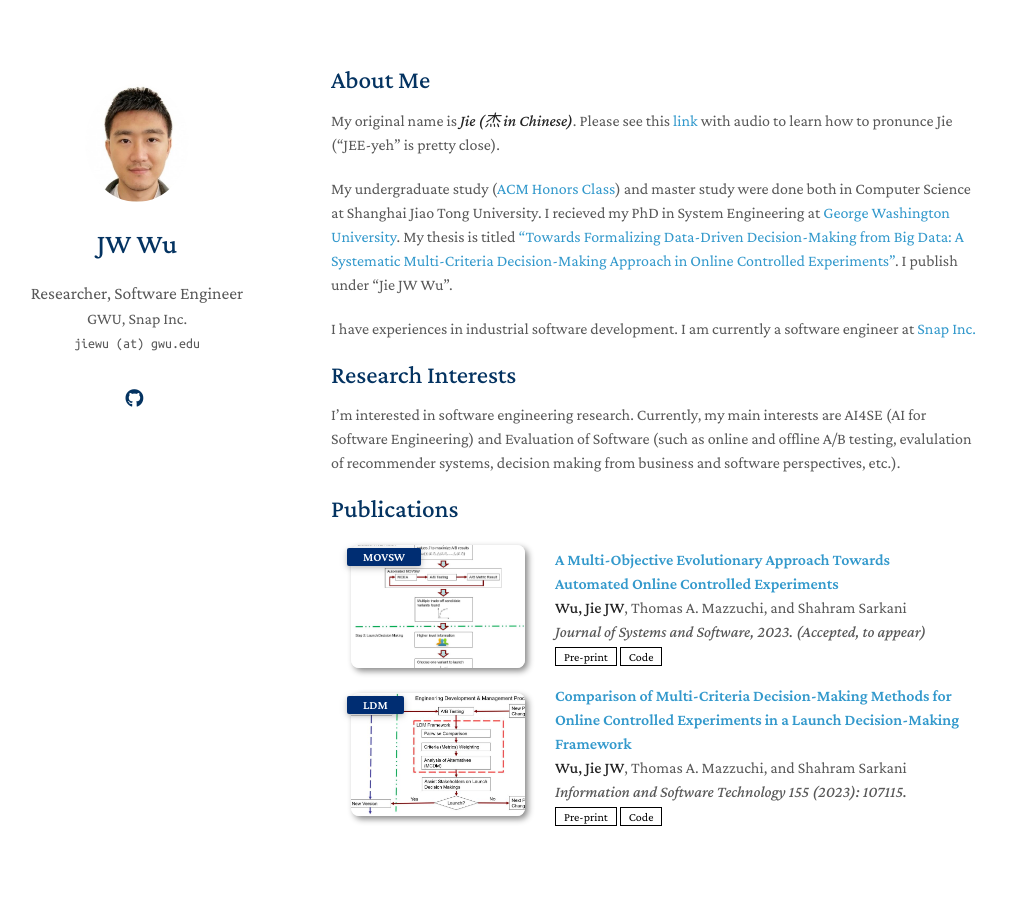
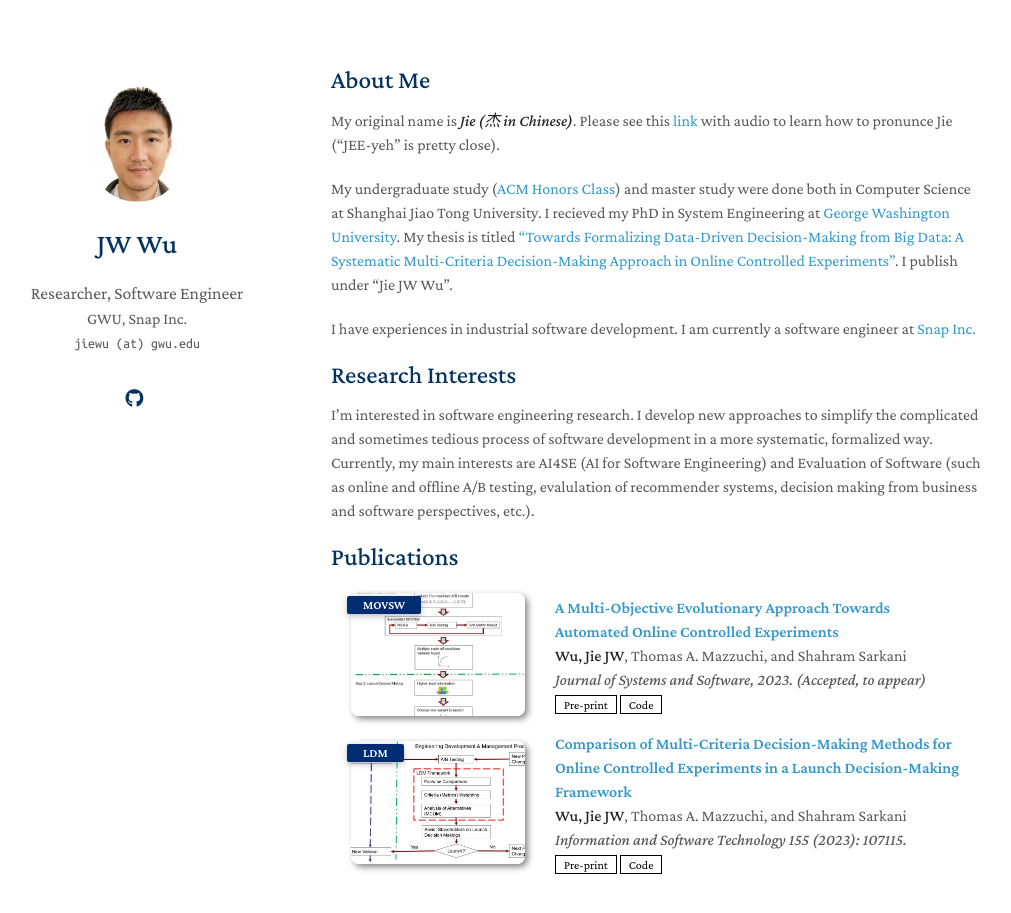
Before and after one commit to yaoyao-liu/minimal-light, a Jekyll site: the page built from index.md, in a window 1280 px wide and 1002 px high. Shown: the top 913 px of the window, without its empty margins (139-1150 px from the left). Built offline with Jekyll 4.4.1, drawn with Linux system fonts in a browser that asks for light colours; nearby versions of some CDN libraries; a style sheet for code colours, icons or effects is not loaded; our own code applies the rules of GitHub Pages for plain Markdown files.

Commit message:
Update index.md

```diff
--- a/index.md
+++ b/index.md
@@ -10,6 +10,6 @@
 I have experiences in industrial software development. I am currently a software engineer at [Snap Inc.](https://snap.com/en-US)
 
 ## Research Interests
-I'm interested in software engineering research. Currently, my main interests are AI4SE (AI for Software Engineering) and Evaluation of Software (such as online and offline A/B testing, evalulation of recommender systems, decision making from business and software perspectives, etc.).
+I'm interested in software engineering research. I develop new approaches to simplify the complicated and sometimes tedious process of software development in a more systematic, formalized way. Currently, my main interests are AI4SE (AI for Software Engineering) and Evaluation of Software (such as online and offline A/B testing, evalulation of recommender systems, decision making from business and software perspectives, etc.).
 
 {% include_relative _includes/publications.md %}
```
